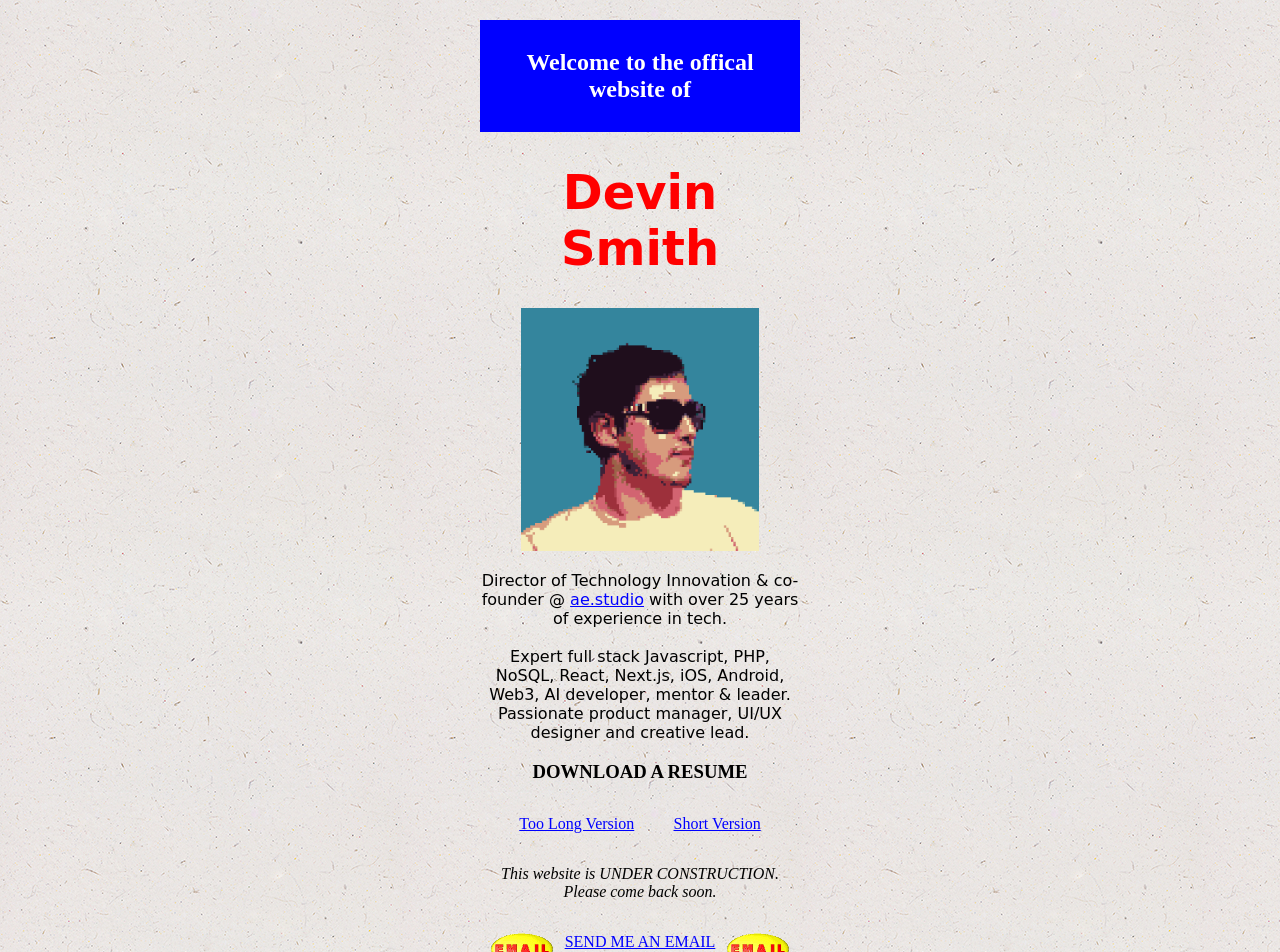
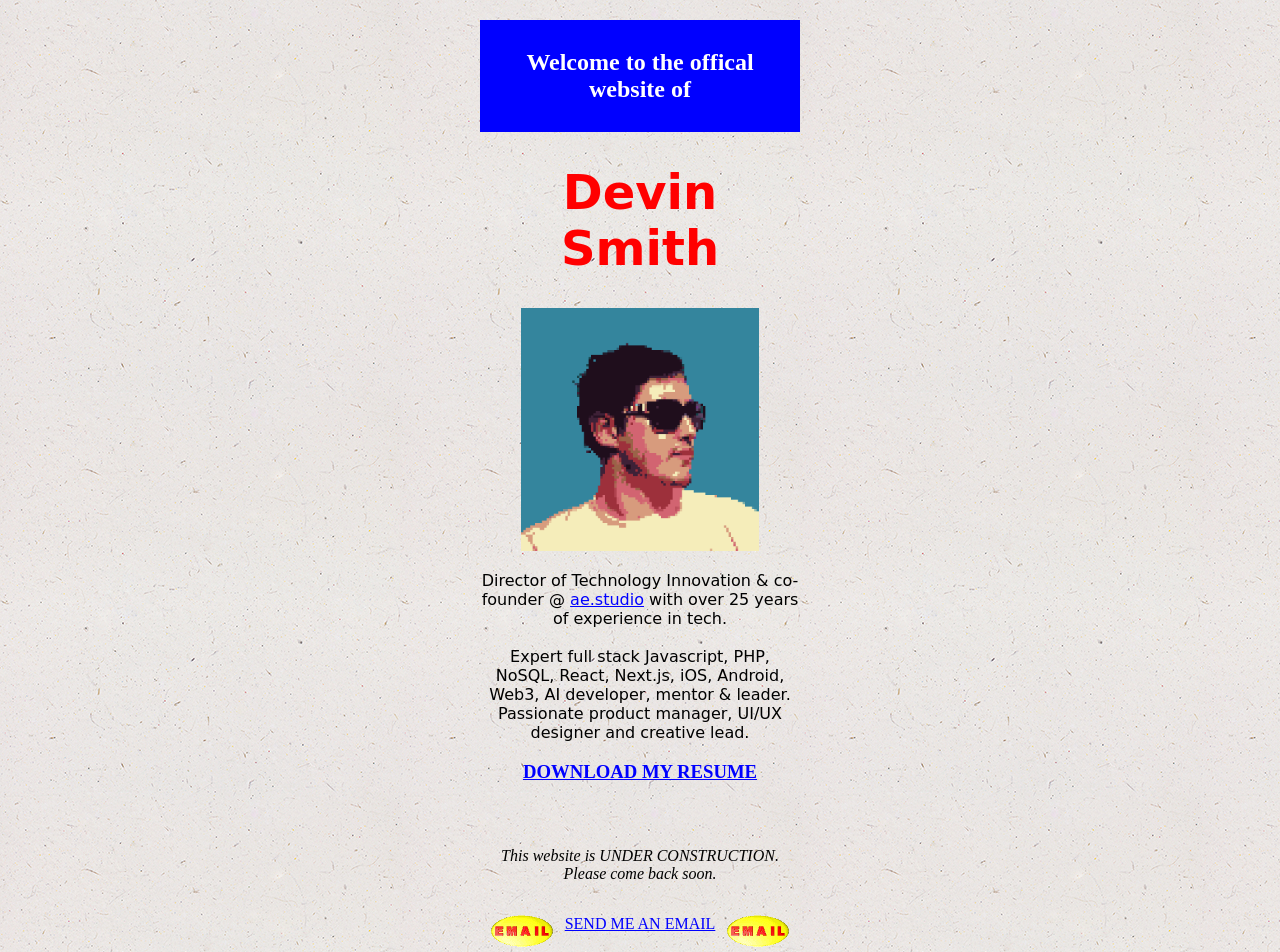
Before and after one commit to spacedevin/devin-la-retro, a Next.js app: page / in a window 1280 px wide. Shown: the top 952 px of the page. Built offline with nearby package versions, Linux system fonts and the light colour scheme.

Commit message:
new resume

```diff
--- a/src/app/page.js
+++ b/src/app/page.js
@@ -22,13 +22,13 @@ export default function Home() {
           Android, Web3, AI developer, mentor & leader. Passionate product
           manager, UI/UX designer and creative lead.
         </p>
-        <h3>DOWNLOAD A RESUME</h3>
+        <a href="/Resume - Devin Smith - Full Stack Developer.pdf"><h3>DOWNLOAD MY RESUME</h3></a>
         <div className={styles.row}>
           {/* <a href="/resume-devin-smith-2023-cto.pdf">CTO</a>
           <a href="/resume-devin-smith-2023-dev.pdf">Developer</a>
           <a href="/resume-devin-smith-2023-design.pdf">Designer</a> */}
-          <a href="/resume-devin-smith-2023-cto.pdf">Too Long Version</a>
-          <a href="/resume-devin-smith-2023-small.pdf">Short Version</a>
+          {/* <a href="/resume-devin-smith-2023-cto.pdf">Too Long Version</a>
+          <a href="/resume-devin-smith-2023-small.pdf">Short Version</a> */}
         </div>
         <i>This website is UNDER CONSTRUCTION. Please come back soon.</i>
 
```
Also changed, not shown: 1 other file (tests, documents, lock files or other folders).
